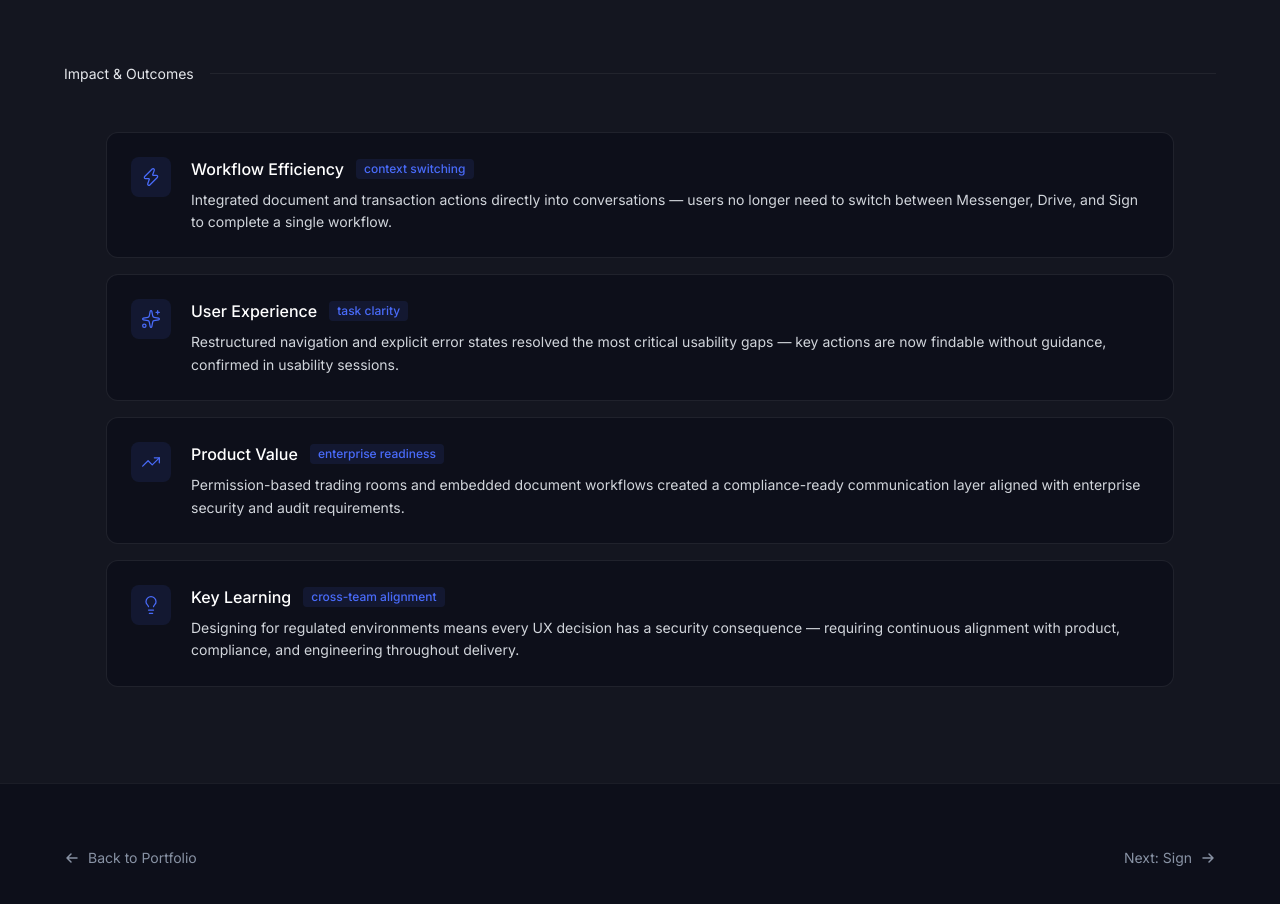
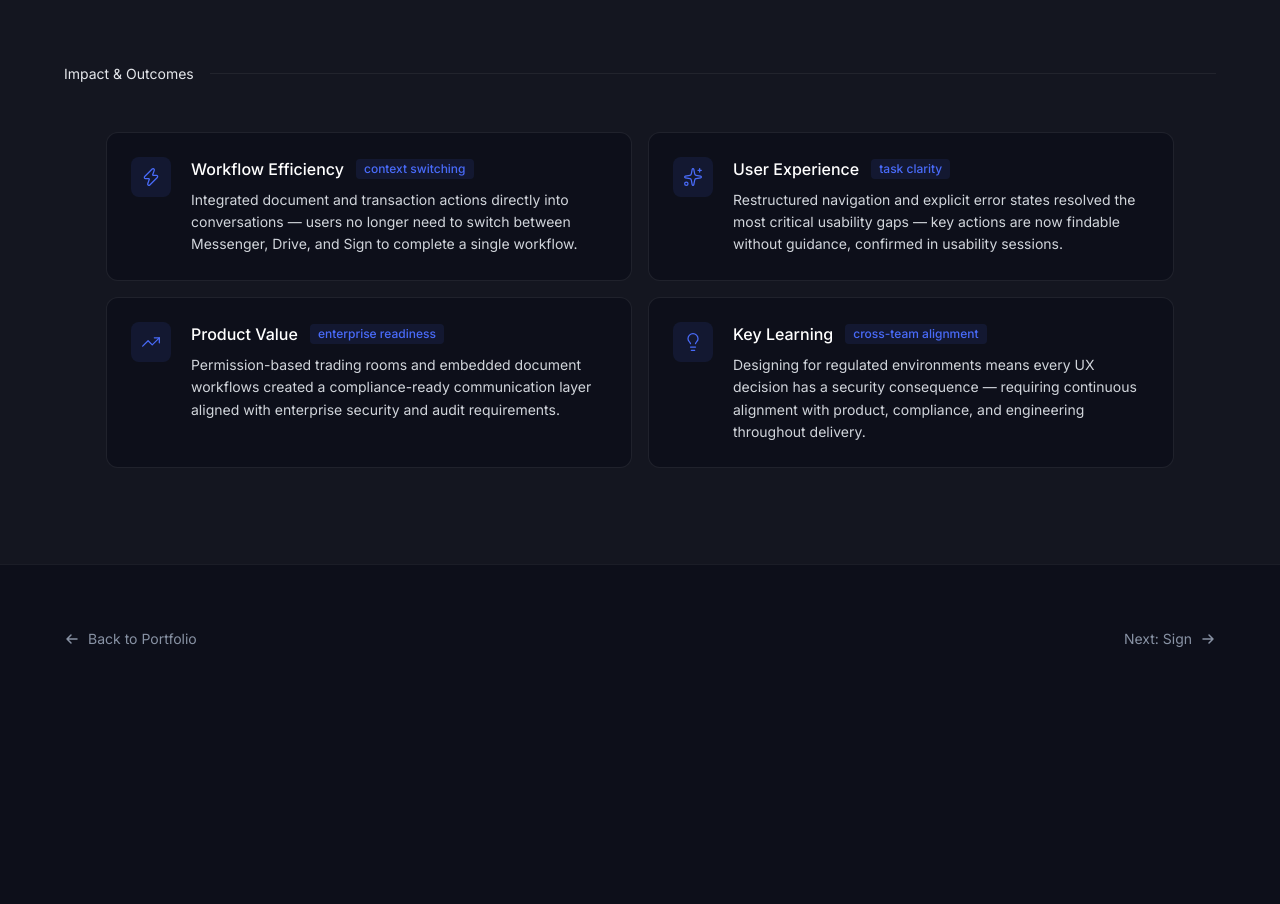
Before and after one commit to AlonaRyzhenko/alyona-portfolio, a Next.js app: page /work/messenger in a window 1280 px wide. Shown: the part 10900-11804 px from the top of the page. After the commit the page ends 11613 px from the top, so only its background shows below. Built offline with nearby package versions, Linux system fonts and the light colour scheme.

Commit message:
Impact: 2-column grid for cards (fix line length / measure)

```diff
--- a/app/work/messenger/MessengerCaseStudy.tsx
+++ b/app/work/messenger/MessengerCaseStudy.tsx
@@ -771,7 +771,7 @@ export default function MessengerCaseStudy() {
               initial="hidden"
               whileInView="show"
               viewport={{ once: true, margin: "-80px" }}
-              className="flex flex-col gap-4"
+              className="grid grid-cols-1 md:grid-cols-2 gap-4"
             >
               {impacts.map((item) => {
                 const Icon = item.icon;
```
